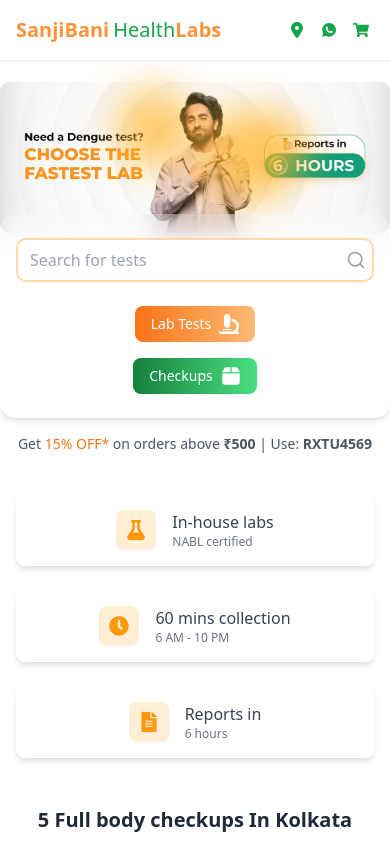
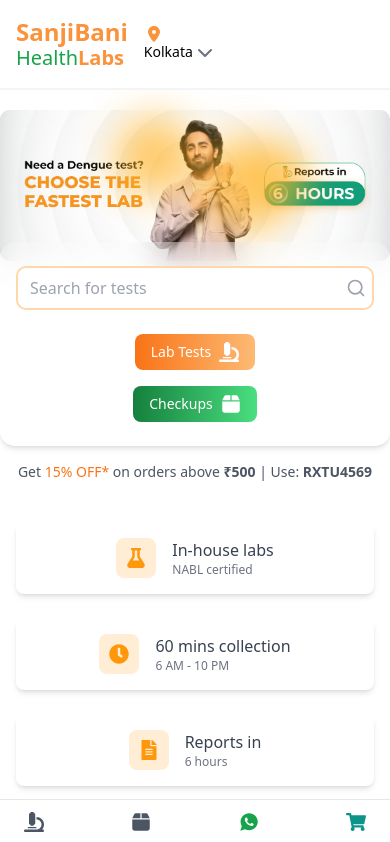
Before and after one commit to abhijitshyamal005/Sanjibani_Health_Lab, a React (Vite) app in the folder frontend/: page / in a window 390 px wide. Shown: the top 842 px of the page. Built offline with nearby package versions, Linux system fonts and the light colour scheme.

Commit message:
navber update

```diff
--- a/frontend/package.json
+++ b/frontend/package.json
@@ -12,6 +12,7 @@
   "dependencies": {
     "@heroicons/react": "^2.1.5",
     "axios": "^1.7.9",
+    "lucide-react": "^0.474.0",
     "react": "^18.3.1",
     "react-dom": "^18.3.1",
     "react-icons": "^5.3.0",
--- /dev/null
+++ b/frontend/src/components/Cart.jsx
@@ -0,0 +1,32 @@
+import { X } from "lucide-react";
+import { Link } from "react-router-dom";
+
+// eslint-disable-next-line react/prop-types
+export default function Cart({ onClose }) {
+    return (
+        <div
+            className={`fixed top-0 right-0 h-full w-full sm:w-[400px] bg-white shadow-2xl border-l border-gray-300 transform translate-x-0 transition-transform duration-300 ease-in-out z-50 flex flex-col`}
+        >
+            <div className="flex justify-between items-center p-4 border-b bg-gray-100">
+                <h2 className="text-xl font-semibold text-gray-800">Shopping Cart</h2>
+                <button onClick={onClose}>
+                    <X className="h-6 w-6 text-green-600 hover:text-red-500 transition-all" />
+                </button>
+            </div>
+
+            <div className="p-6 flex-1 overflow-y-auto">
+                <p className="text-gray-500 text-lg">Your cart is currently empty.</p>
+            </div>
+
+            <div className="p-4 border-t bg-white">
+                <Link
+                    to={'/labtest'}
+                    onClick={onClose}
+                    className="block w-full text-center bg-gradient-to-r from-orange-500 to-orange-300 hover:from-orange-600 hover:to-orange-400 text-white py-3 rounded-lg text-lg font-medium transition-all"
+                >
+                    Book Your LabTests & Checkups
+                </Link>
+            </div>
+        </div>
+    );
+}
--- a/frontend/src/components/Navbar.jsx
+++ b/frontend/src/components/Navbar.jsx
@@ -1,81 +1,89 @@
-import { useState, useRef } from 'react';
+import { useState, useRef, useEffect } from 'react';
 import { FaBox, FaChevronDown, FaLocationDot, FaMicroscope } from "react-icons/fa6";
 import { FaShoppingCart } from "react-icons/fa";
 import { IoLogoWhatsapp } from "react-icons/io";
 import { Link } from 'react-router-dom';
+import Cart from './Cart';
 
 const Navbar = () => {
   const [isPopupVisible, setPopupVisible] = useState(false);
   const [selectedCity, setSelectedCity] = useState('Kolkata');
+  const [isCartOpen, setIsCartOpen] = useState(false);
   const dropdownRef = useRef(null);
 
   const togglePopup = () => {
-    setPopupVisible(!isPopupVisible);
+    setPopupVisible((prev) => !prev);
   };
 
   const handleCitySelect = (city) => {
-    setSelectedCity(city);
-    setPopupVisible(false);
+    setSelectedCity(city); // Update the selected city
+    setPopupVisible(false); // Close the dropdown
   };
 
+  const handleClickOutside = (event) => {
+    if (dropdownRef.current && !dropdownRef.current.contains(event.target)) {
+      setPopupVisible(false);
+    }
+  };
+
+  useEffect(() => {
+    document.addEventListener('mousedown', handleClickOutside);
+    return () => {
+      document.removeEventListener('mousedown', handleClickOutside);
+    };
+  }, []);
+
   return (
+    <>
+      {/* Top Navbar */}
       <nav className="sticky top-0 flex items-center justify-between p-4 border-b-2 border-gray-100 bg-white z-50 w-full">
-      {/* Left side: Logo (Desktop) */}
-      <div className="hidden md:flex items-center space-x-4 md:space-x-10">
-        <Link to='/' className="flex flex-col items-start space-y-[-4px]">
-          <div className="text-orange-400 text-3xl font-bold">SanjiBani</div>
-          <div className="text-green-600 text-2xl">
+        {/* Left side: Logo and Location */}
+        <div className="flex items-center space-x-4">
+          {/* Logo */}
+          <Link to="/" className="flex flex-col items-start space-y-[-4px]">
+            <div className="text-orange-400 text-2xl md:text-3xl font-bold">SanjiBani</div>
+            <div className="text-green-600 text-xl md:text-2xl">
               Health<span className="text-orange-400 font-semibold">Labs</span>
             </div>
           </Link>
-        <div className="flex flex-col items-start relative">
+
+          {/* Location Section (Icon and Text in Two Rows) */}
+          <div className="flex flex-col items-start relative" ref={dropdownRef}>
             <div className="flex items-center space-x-1 text-gray-500">
               <FaLocationDot className="h-4 w-5 text-orange-400" />
-            <span className="text-xs font-semibold">MY LOCATION</span>
+              <span className="text-xs font-semibold hidden md:block">MY LOCATION</span>
             </div>
             <div
               className="flex items-center space-x-1 cursor-pointer"
               onClick={togglePopup}
-            ref={dropdownRef}
             >
-            <span className="text-black ml-5 text-sm">{selectedCity}</span>
+              <span className="text-black text-sm">{selectedCity}</span>
               <FaChevronDown className="h-4 w-4 text-gray-500" />
-          </div>
-
-          {/* Popup */}
-          {isPopupVisible && (
-            <div className="absolute top-full left-0 mt-2 bg-white border border-gray-300 rounded-lg shadow-lg w-64">
-              <div className="p-4">
-                <h2 className="text-lg font-semibold mb-4">Select Your City</h2>
-                <div className="space-y-2">
-                  {['Egra', 'Medinipur', 'Contai', 'Haldiya', 'Silighuri'].map((city) => (
-                    <span
-                      key={city}
-                      className="cursor-pointer block bg-white border border-green-600 text-green-600 py-1 px-3 rounded-md hover:text-orange-400 hover:border-orange-400 transition-colors duration-300"
-                      onClick={() => handleCitySelect(city)}
-                    >
-                      {city}
-                    </span>
-                  ))}
             </div>
           </div>
         </div>
-          )}
-        </div>
-      </div>
 
-      {/* Right side: Links and Buttons (Desktop) */}
-      <div className="hidden md:flex items-center space-x-6">
-        <Link to='/labtest' className="flex items-center space-x-2 text-gray-600 hover:shadow-lg hover:shadow-gray-300 transition-all duration-300 rounded-b-lg py-2 px-4">
+        {/* Desktop Links and Buttons */}
+        <div className="hidden md:flex items-center space-x-4 md:space-x-6">
+          <div className="flex items-center space-x-6">
+            <Link
+              to="/labtest"
+              className="flex items-center space-x-2 text-gray-600 hover:shadow-lg hover:shadow-gray-300 transition-all duration-300 rounded-b-lg py-2 px-4"
+            >
               <FaMicroscope className="h-5 w-5 text-gray-500" />
               <span className="text-sm font-medium">Tests</span>
             </Link>
 
-        <Link to='/checkup' className="flex items-center space-x-2 text-gray-600 hover:shadow-lg hover:shadow-gray-300 transition-all duration-300 rounded-b-lg py-2 px-4">
+            <Link
+              to="/checkup"
+              className="flex items-center space-x-2 text-gray-600 hover:shadow-lg hover:shadow-gray-300 transition-all duration-300 rounded-b-lg py-2 px-4"
+            >
               <FaBox className="h-5 w-5 text-gray-500" />
               <span className="text-sm font-medium">Checkups</span>
             </Link>
+          </div>
 
+          {/* WhatsApp Support */}
           <a
             href="https://wa.me/916296390743"
             target="_blank"
@@ -86,45 +94,29 @@ const Navbar = () => {
             <span className="text-sm font-medium">Support</span>
           </a>
 
-
-        <button className="flex items-center space-x-2 bg-gradient-to-r from-green-800 to-teal-600 text-white rounded-md hover:opacity-90 transition duration-300 py-2 px-6">
+          {/* Cart Button */}
+          <button
+            className="flex items-center space-x-2 bg-gradient-to-r from-green-800 to-teal-600 text-white rounded-md hover:opacity-90 transition duration-300 py-2 px-6"
+            onClick={() => setIsCartOpen(true)}
+          >
             <FaShoppingCart className="h-4 w-4" />
             <span className="text-sm font-medium">Cart</span>
           </button>
         </div>
+      </nav>
 
-      {/* Mobile view */}
-      <div className="md:hidden flex items-center gap-16 w-full">
-        <Link to='/' className="flex items-center space-x-1">
-          <div className="text-orange-400 text-xl font-bold">SanjiBani</div>
-          <div className="text-green-600 text-xl">
-            Health<span className="text-orange-400 font-semibold">Labs</span>
-          </div>
-        </Link>
-        <div className="flex items-center space-x-2">
-          <button className="flex items-center text-green-600 hover:text-green-800 transition duration-300 py-1 px-1">
-            <FaLocationDot className="h-4 w-4" />
-          </button>
-          <button className="flex items-center text-green-600 hover:text-green-800 transition duration-300 py-1 px-1">
-            <IoLogoWhatsapp className="h-4 w-4" />
-          </button>
-          <button className="flex items-center text-green-600 hover:text-green-800 transition duration-300 py-1 px-1">
-            <FaShoppingCart className="h-4 w-4" />
-          </button>
-        </div>
-      </div>
-
-      {/* Mobile Popup */}
+      {/* Popup for City Selection (Centered on Screen) */}
       {isPopupVisible && (
-        <div className="fixed inset-0 flex items-center justify-center bg-white bg-opacity-90 z-50">
-          <div className="bg-white border border-gray-300 rounded-lg shadow-lg w-80 p-4">
+        <div className="fixed inset-0 flex items-center justify-center bg-black bg-opacity-50 z-50">
+          <div className="bg-white border border-gray-300 rounded-lg shadow-lg w-64">
+            <div className="p-4">
               <h2 className="text-lg font-semibold mb-4">Select Your City</h2>
               <div className="space-y-2">
                 {['Egra', 'Medinipur', 'Contai', 'Haldiya', 'Silighuri'].map((city) => (
                   <span
                     key={city}
                     className="cursor-pointer block bg-white border border-green-600 text-green-600 py-1 px-3 rounded-md hover:text-orange-400 hover:border-orange-400 transition-colors duration-300"
-                  onClick={() => handleCitySelect(city)}
+                    onClick={() => handleCitySelect(city)} // Call handleCitySelect with the selected city
                   >
                     {city}
                   </span>
@@ -132,8 +124,47 @@ const Navbar = () => {
               </div>
             </div>
           </div>
+        </div>
       )}
-    </nav>
+
+      {/* Mobile View Links */}
+      <div className="md:hidden fixed bottom-0 left-0 w-full bg-white border-t shadow-lg z-50">
+        <div className="flex justify-between items-center py-3 px-6">
+          <Link to="/labtest" className="flex flex-col items-center text-gray-600">
+            <FaMicroscope className="h-5 w-5" />
+            <span className="text-xs font-medium hidden">Tests</span>
+          </Link>
+
+          <Link to="/checkup" className="flex flex-col items-center text-gray-600">
+            <FaBox className="h-5 w-5" />
+            <span className="text-xs font-medium hidden">Checkups</span>
+          </Link>
+
+          <a
+            href="https://wa.me/916296390743"
+            target="_blank"
+            rel="noopener noreferrer"
+            className="flex flex-col items-center text-green-600"
+          >
+            <IoLogoWhatsapp className="h-5 w-5" />
+            <span className="text-xs font-medium hidden">Support</span>
+          </a>
+
+          <button
+            className="flex flex-col items-center text-teal-600"
+            onClick={() => setIsCartOpen(true)}
+          >
+            <FaShoppingCart className="h-5 w-5" />
+            <span className="text-xs font-medium hidden">Cart</span>
+          </button>
+        </div>
+      </div>
+
+      {/* Cart Component */}
+      {isCartOpen && <Cart onClose={() => setIsCartOpen(false)} />}
+
+
+    </>
   );
 };
 
```
Also changed, not shown: 1 other file (tests, documents, lock files or other folders). Lines whose indentation alone changed are shown as unchanged.
